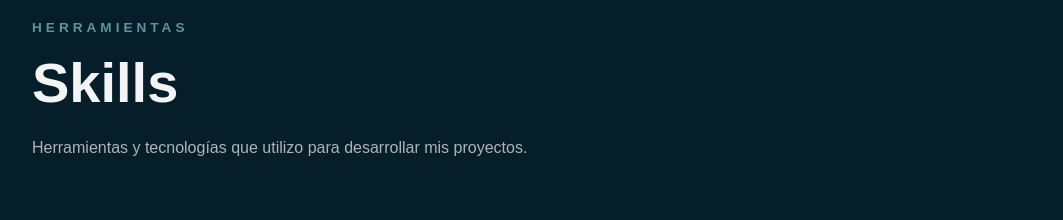
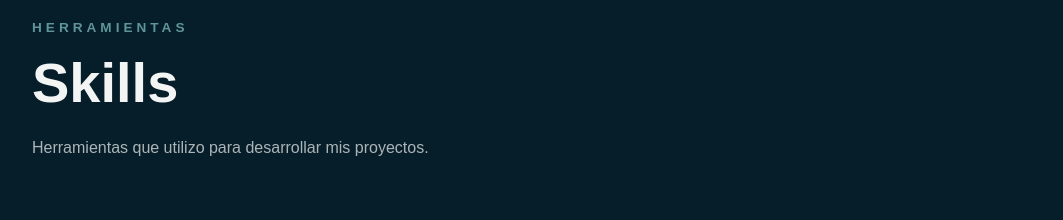
Before and after one commit to julianqsilk/portfolio, a React (Vite) app: page / in a window 1280 px wide. Shown: the part 900-1120 px from the top of the page, without its empty margins (96-1159 px from the left). Built offline with nearby package versions, Linux system fonts and the light colour scheme.

Commit message:
skills update

```diff
--- a/src/sections/Skills.jsx
+++ b/src/sections/Skills.jsx
@@ -5,7 +5,7 @@ function Skills() {
         <p className="section-label">HERRAMIENTAS</p>
         <h2>Skills</h2>
         <p>
-          Herramientas y tecnologías que utilizo para desarrollar mis proyectos.
+          Herramientas que utilizo para desarrollar mis proyectos.
         </p>
       </div>
 
```
